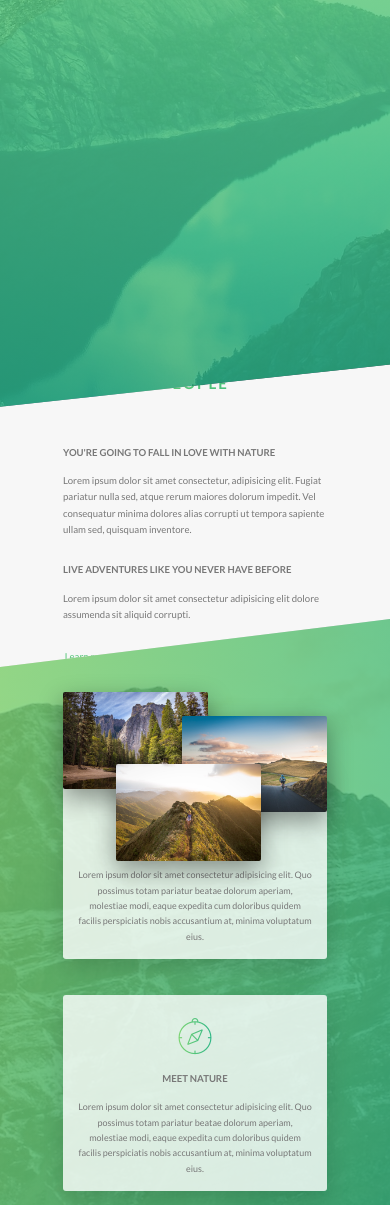
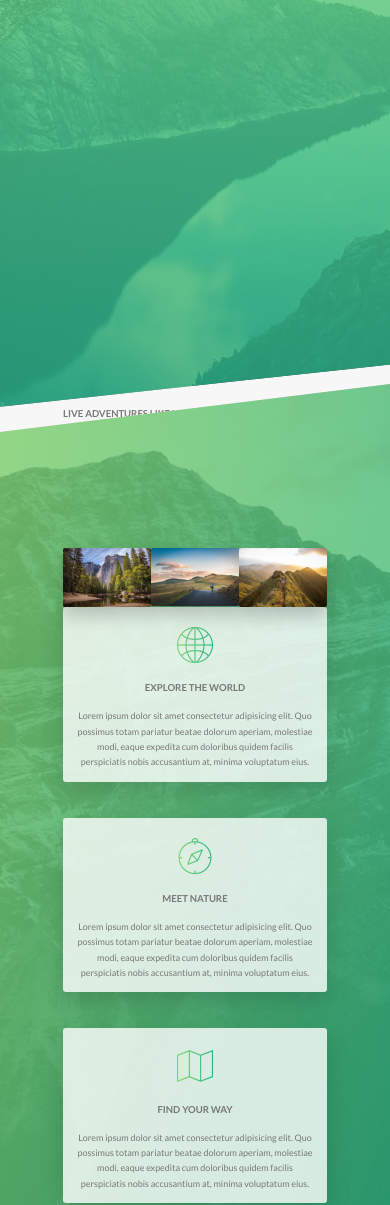
Before and after one commit to xenturi0n/natours, a website: page src/index.html in a window 390 px wide. Shown: the part 395-1600 px from the top of the page. Drawn offline with nearby package versions, Linux system fonts and the light colour scheme; files that its build step writes are made by us from their sources.

Commit message:
58. Writing Media Queries - Layout, About an Features Sections

```diff
--- a/src/scss/base/_utilities.scss
+++ b/src/scss/base/_utilities.scss
@@ -1,26 +1,34 @@
 .u-center-text{
-    text-align: center;
+    text-align: center !important;
 }
 
 .u-margin-bottom-small{
-    margin-bottom: 2rem;
+    margin-bottom: 2rem  !important;
 }
 .u-margin-bottom-medium{
-    margin-bottom: 4rem;
+    margin-bottom: 4rem  !important;
+
+    @include respond(tablet-portrait){
+        margin-bottom: 3rem  !important;
+    }
 }
 .u-margin-bottom-big{
-    margin-bottom: 8rem;
+    margin-bottom: 8rem  !important;
+
+    @include respond(tablet-portrait){
+        margin-bottom: 5rem  !important;
+    }
 }
 
 .u-margin-top-small{
-    margin-top: 2rem;
+    margin-top: 2rem  !important;
 }
 .u-margin-top-medium{
-    margin-top: 4rem;
+    margin-top: 4rem  !important;
 }
 .u-margin-top-big{
-    margin-top: 8rem;
+    margin-top: 8rem  !important;
 }
 .u-margin-top-huge{
-    margin-top: 10rem;
+    margin-top: 10rem  !important;
 }
--- a/src/scss/components/_composition.scss
+++ b/src/scss/components/_composition.scss
@@ -10,6 +10,13 @@
         outline-offset: 1rem;
         transition: all .2s;
 
+        @include respond(tablet-portrait){
+            float: left;
+            position: relative;
+            width: calc(100% / 3);
+            box-shadow: 0 1.5rem 3rem rgba($color-black, .2);
+        }
+
         &:hover{
             outline: 1rem solid $color-primary;
             transform: scale(1.05) translateY(-.5rem);
@@ -20,16 +27,29 @@
         &--1{
             top: -2rem;
             left: 0;
+
+            @include respond(tablet-portrait){
+                top: 0;
+            }
         }
 
         &--2{
             top: 2rem;
             right: 0;
+
+            @include respond(tablet-portrait){
+                top: 0;
+            }
         }
 
         &--3{
             top: 10rem;
             left: 20%;
+
+            @include respond(tablet-portrait){
+                top: 0;
+                left: 0;
+            }
         }
     }
 
--- a/src/scss/components/_feature-box.scss
+++ b/src/scss/components/_feature-box.scss
@@ -7,6 +7,10 @@
     box-shadow: 0 1.5rem 4rem rgba($color-black, 0.15);
 
     transition: transform .3s ease;
+
+    @include respond(tablet-portrait){
+        padding: 2rem;
+    }
 
     &:hover{
         transform: translateY(-1.5rem) scale(1.03);
@@ -19,5 +23,9 @@
         -webkit-background-clip: text;
         background-clip: text;
         color: transparent;
+
+        @include respond(tablet-portrait){
+            margin-bottom: 0;
+        }
     }
 }
--- a/src/scss/layout/_footer.scss
+++ b/src/scss/layout/_footer.scss
@@ -11,6 +11,10 @@
     &__logo-box{
         text-align: center;
         margin-bottom: 8rem;
+
+        @include respond(tablet-portrait){
+            margin-bottom: 4rem;
+        }
     }
 
     &__logo{
--- a/src/scss/pages/_home.scss
+++ b/src/scss/pages/_home.scss
@@ -2,6 +2,10 @@
     background-color: $color-grey-light-1;
     padding: 25rem 0;
     margin-top: -25vh;
+
+    @include respond(tablet-portrait){
+        padding: 2rem 0;
+    }
 }
 
 .section-features{
@@ -18,12 +22,20 @@
     & > *{
         transform: skewY(7deg);
     }
+
+    @include respond(tablet-portrait){
+        padding: 15rem 0;
+    }
 }
 
 .section-tours{
     background-color: $color-grey-light-1;
     padding: 25rem 0 15rem 0;
     margin-top: -20vh;
+
+    @include respond(tablet-portrait){
+        padding: 20rem 0 10rem 0;
+    }
 }
 
 .section-stories{
@@ -32,6 +44,10 @@
     position: relative;
     z-index: 1;
     overflow: hidden;
+
+    @include respond(tablet-portrait){
+        padding: 10rem 0;
+    }
 }
 
 .section-book{
@@ -48,6 +64,10 @@
     box-shadow: 0 1.5rem 4rem rgba($color-black, .2);
     height: 50rem;
 
+    @include respond(tablet-portrait){
+        padding: 10rem 0;
+    }
+
     &__form{
         width: 50%;
         padding: 6rem;
```
